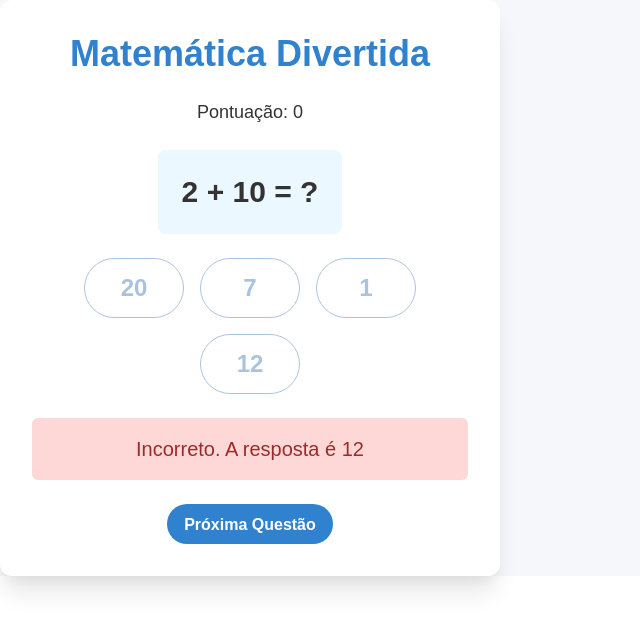
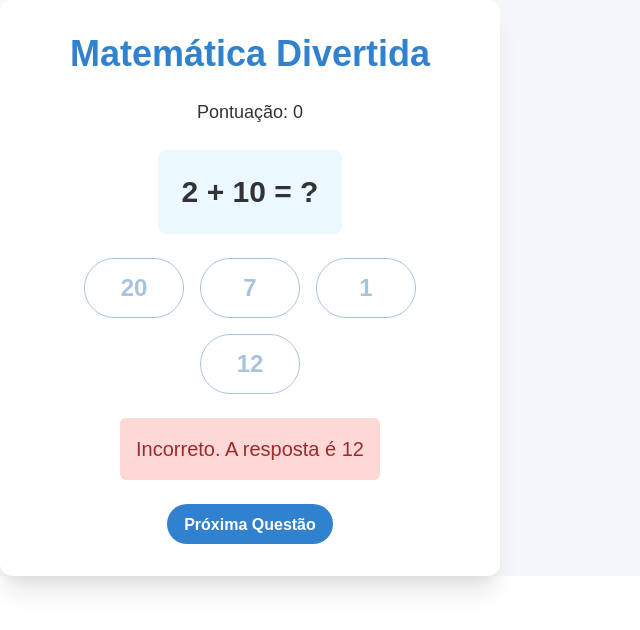
Before and after one commit to MahFelix/edukids---frontend, a React (Vite) app: page /games in a window 1280 px wide. Both pictures are taken after a click on the button "20". Shown: the top 630 px of the page, without its empty margins (0-640 px from the left). Built offline with nearby package versions, Linux system fonts and the light colour scheme; no server answers.

Commit message:
Ajustes bugs

```diff
--- a/src/components/games/MathGame.tsx
+++ b/src/components/games/MathGame.tsx
@@ -138,11 +138,12 @@ const MathGame = () => {
         </Flex>
 
         {isCorrect !== null && (
-          <Center
-            as={motion.div}
+          <motion.div
             initial={{ opacity: 0 }}
             animate={{ opacity: 1 }}
-            // Removed transition prop from Center
+            transition={{ duration: 0.5 }}
+          >
+            <Center
               p={4}
               bg={isCorrect ? "green.100" : "red.100"}
               color={isCorrect ? "green.700" : "red.700"}
@@ -153,6 +154,7 @@ const MathGame = () => {
                 {isCorrect ? "Correto! 🎉" : `Incorreto. A resposta é ${num1 + num2}`}
               </Text>
             </Center>
+          </motion.div>
         )}
 
         <Button
```
Also changed, not shown: vercel.json, 1 other file (tests, documents, lock files or other folders). Lines whose indentation alone changed are shown as unchanged.
